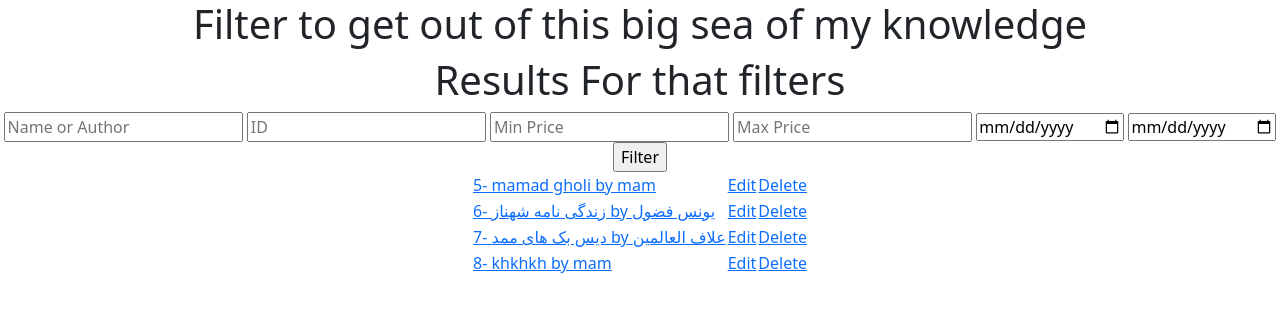
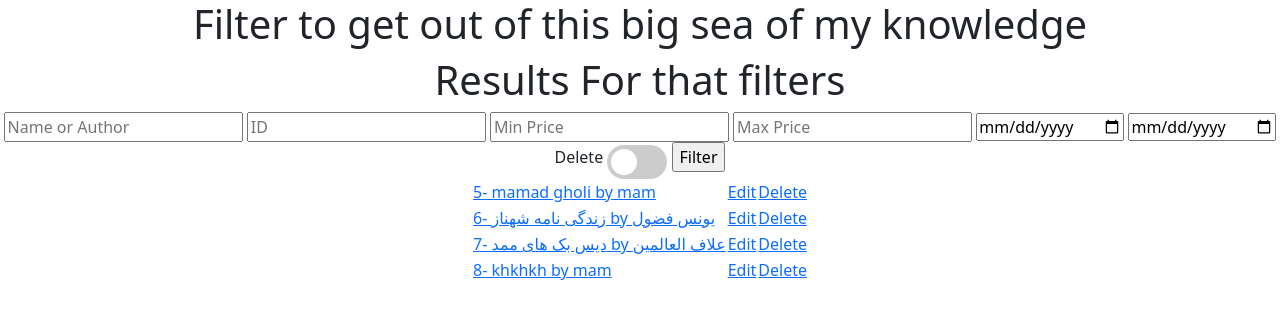
Before and after one commit to Mohammadfazel84/librarymanagementsystem, a Django app: page /filter in a window 1280 px wide. Shown: the top 319 px of the page. Run offline with Django 5.2, Linux system fonts and the light colour scheme; data comes from the database, SQL or seed files in the repository.

Commit message:
Update filter.html

```diff
--- a/libmanagementsys/bookh/templates/filter.html
+++ b/libmanagementsys/bookh/templates/filter.html
@@ -4,6 +4,67 @@
     <meta charset="UTF-8">
     <meta name="viewport" content="width=device-width, initial-scale=1.0">
     <link href="https://cdn.jsdelivr.net/npm/bootstrap@5.3.3/dist/css/bootstrap.min.css" rel="stylesheet" integrity="sha384-QWTKZyjpPEjISv5WaRU9OFeRpok6YctnYmDr5pNlyT2bRjXh0JMhjY6hW+ALEwIH" crossorigin="anonymous">
+    <style>
+        .switch {
+          position: relative;
+          display: inline-block;
+          width: 60px;
+          height: 34px;
+        }
+
+        .switch input {
+          opacity: 0;
+          width: 0;
+          height: 0;
+        }
+
+        .slider {
+          position: absolute;
+          cursor: pointer;
+          top: 0;
+          left: 0;
+          right: 0;
+          bottom: 0;
+          background-color: #ccc;
+          -webkit-transition: .4s;
+          transition: .4s;
+        }
+
+        .slider:before {
+          position: absolute;
+          content: "";
+          height: 26px;
+          width: 26px;
+          left: 4px;
+          bottom: 4px;
+          background-color: white;
+          -webkit-transition: .4s;
+          transition: .4s;
+        }
+
+        input:checked + .slider {
+          background-color: #2196F3;
+        }
+
+        input:focus + .slider {
+          box-shadow: 0 0 1px #2196F3;
+        }
+
+        input:checked + .slider:before {
+          -webkit-transform: translateX(26px);
+          -ms-transform: translateX(26px);
+          transform: translateX(26px);
+        }
+
+        /* Rounded sliders */
+        .slider.round {
+          border-radius: 34px;
+        }
+
+        .slider.round:before {
+          border-radius: 50%;
+        }
+        </style>
     <title>Add a Book</title>
 </head>
 <body>
@@ -17,6 +78,11 @@
                 <input type="number" type="search" name='maprice' placeholder='Max Price'>
                 <input type="date" type="search" name='midate' placeholder='Min publish date'>
                 <input type="date" type="search" name='madate' placeholder='Max publish date'>
+                <label >Delete</label>
+                <label  class="switch">
+                    <input type="checkbox" name='checked'>
+                    <span class="slider round"></span>
+                </label>
                 <input type="submit" value="Filter">
             </form>
 
```
